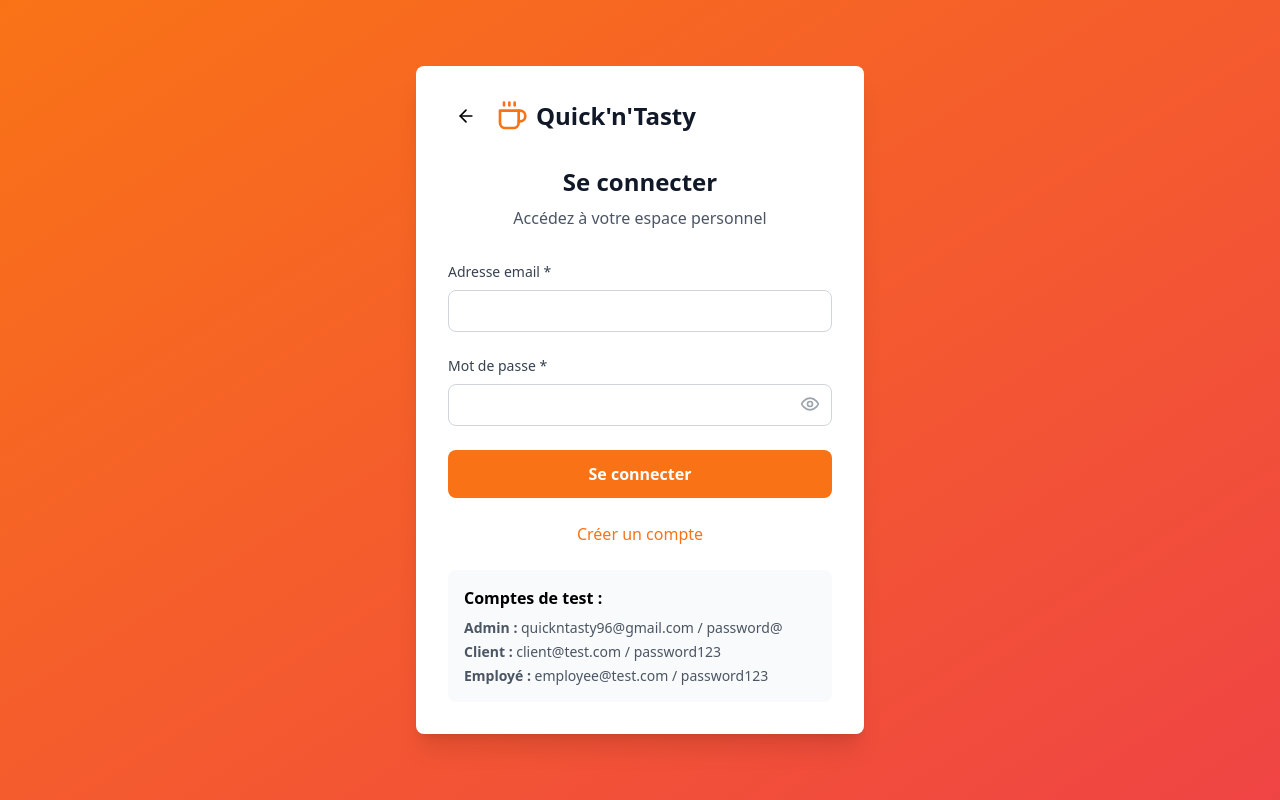
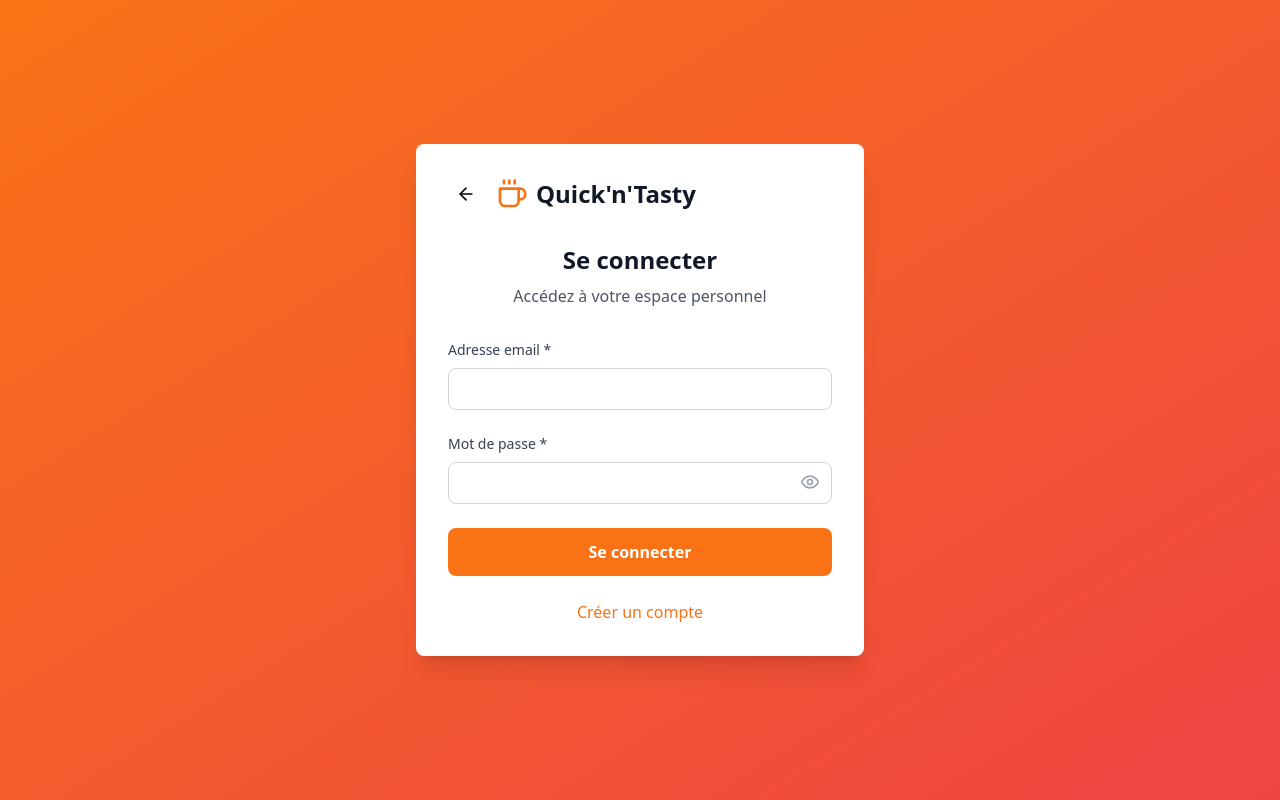
Before and after one commit to papameissa/QuicknTasty, a React (Vite) app: page / in a window 1280 px wide. Both pictures are taken after a click on the button "Se connecter". Built offline with nearby package versions, Linux system fonts and the light colour scheme; no server answers; the database is empty.

Commit message:
Remove test account information from LoginPage
Removed test account information display from LoginPage.

```diff
--- a/src/pages/LoginPage.tsx
+++ b/src/pages/LoginPage.tsx
@@ -212,17 +212,6 @@ const LoginPage: React.FC<LoginPageProps> = ({ onBack }) => {
             {isLogin ? 'Créer un compte' : 'Déjà un compte ? Se connecter'}
           </button>
         </div>
-
-        {isLogin && (
-          <div className="mt-6 p-4 bg-gray-50 rounded-lg">
-            <h3 className="font-semibold mb-2">Comptes de test :</h3>
-            <div className="text-sm text-gray-600 space-y-1">
-              <p><strong>Admin :</strong> quickntasty96@gmail.com / password@</p>
-              <p><strong>Client :</strong> client@test.com / password123</p>
-              <p><strong>Employé :</strong> employee@test.com / password123</p>
-            </div>
-          </div>
-        )}
       </div>
     </div>
   );
```
